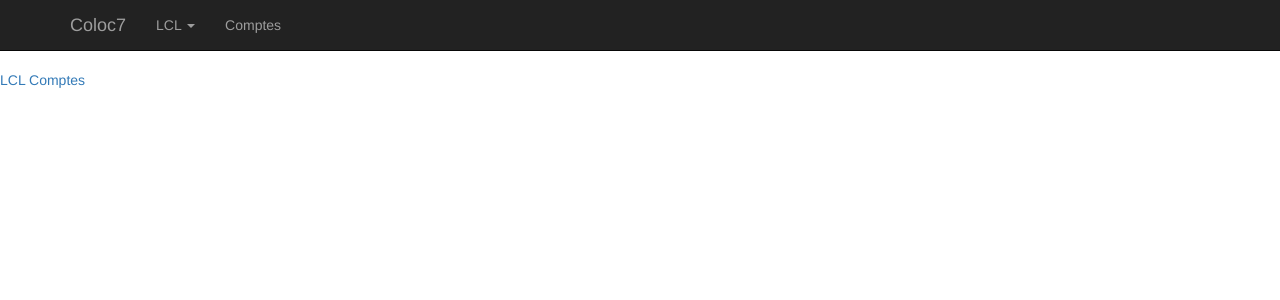
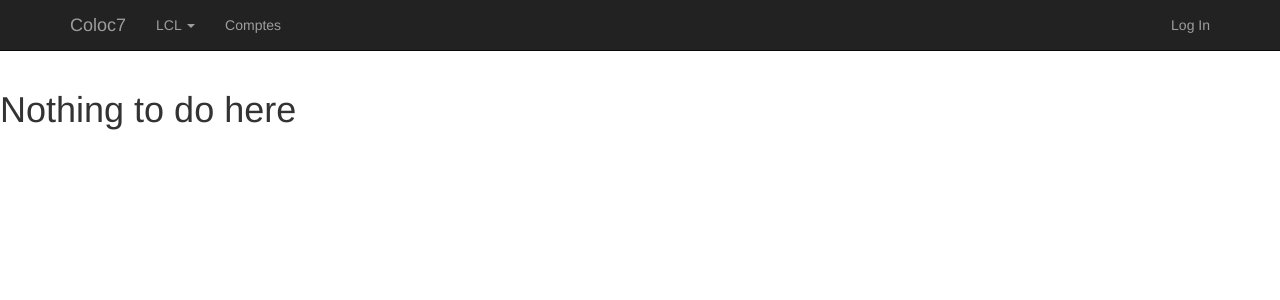
Before and after one commit to nim65s/coloc7, a Django app: page / in a window 1280 px wide. Shown: the top 300 px of the page. Run offline with Django 3.2, Linux system fonts and the light colour scheme; parts of the project's set-up code (start-up, migrations or seed data) failed here and were passed over; some libraries are stand-ins or nearby versions.

Commit message:
ntdh + log{in,out}

```diff
--- a/coloc7/templates/base.html
+++ b/coloc7/templates/base.html
@@ -32,14 +32,20 @@
                         </li>
                         <li><a href="{% url "comptes:home" %}">Comptes</a></li>
                     </ul>
+                    <ul class="nav navbar-nav navbar-right">
+                        {% if user.is_authenticated %}
+                            <li><a href="{% url "logout" %}?next=/">Log Out</a></li>
+                        {% else %}
+                            <li><a href="{% url "login" %}">Log In</a></li>
+                        {% endif %}
+                    </ul>
                 </div>
             </div>
         </nav>
 
         {% block maincontent %}
         {% block content %}
-        <a href="/lcl">LCL</a>
-        <a href="/comptes">Comptes</a>
+        <h1>Nothing to do here</h1>
         {% endblock %}
         {% endblock %}
         <script src="https://code.jquery.com/jquery-2.1.4.min.js"></script>
```
